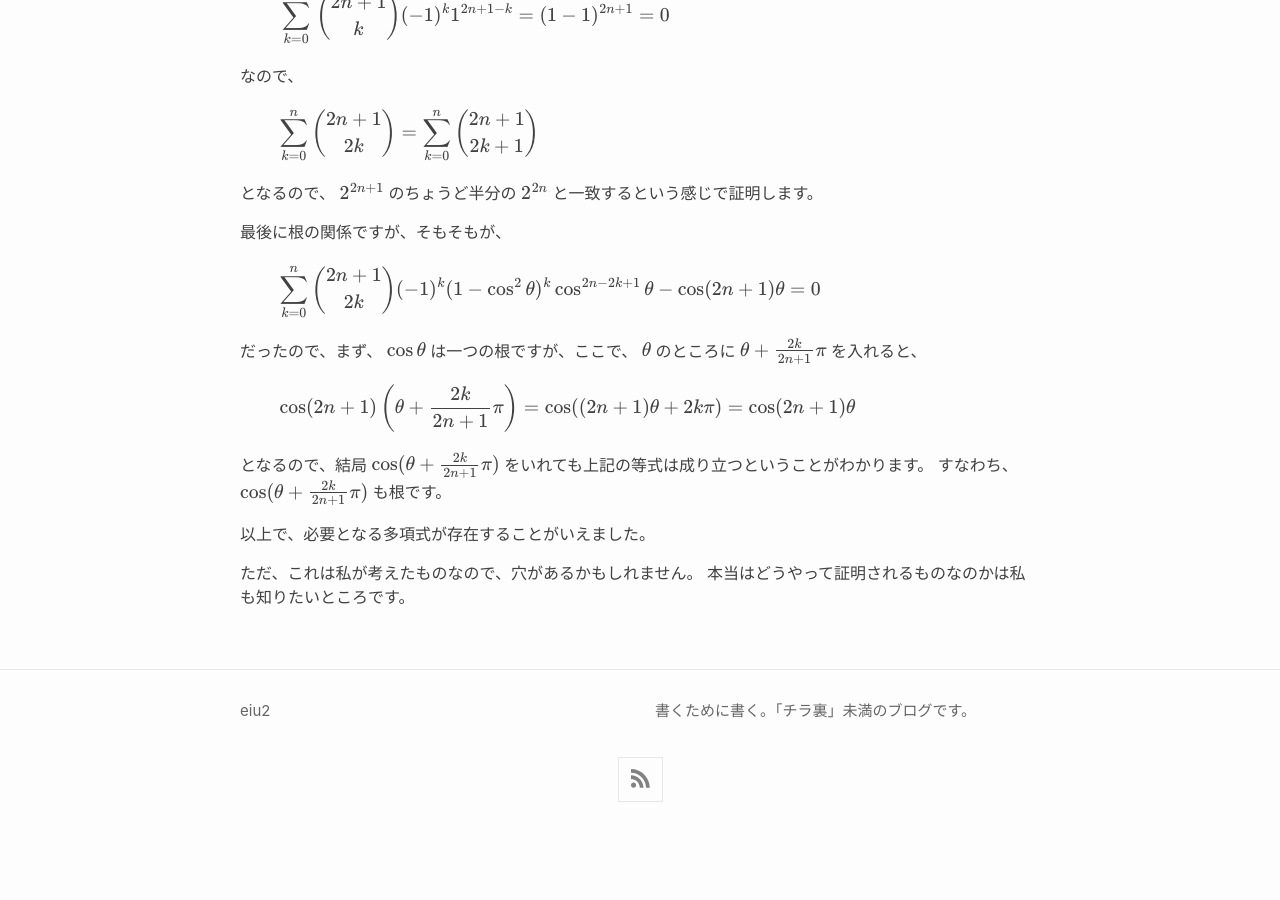
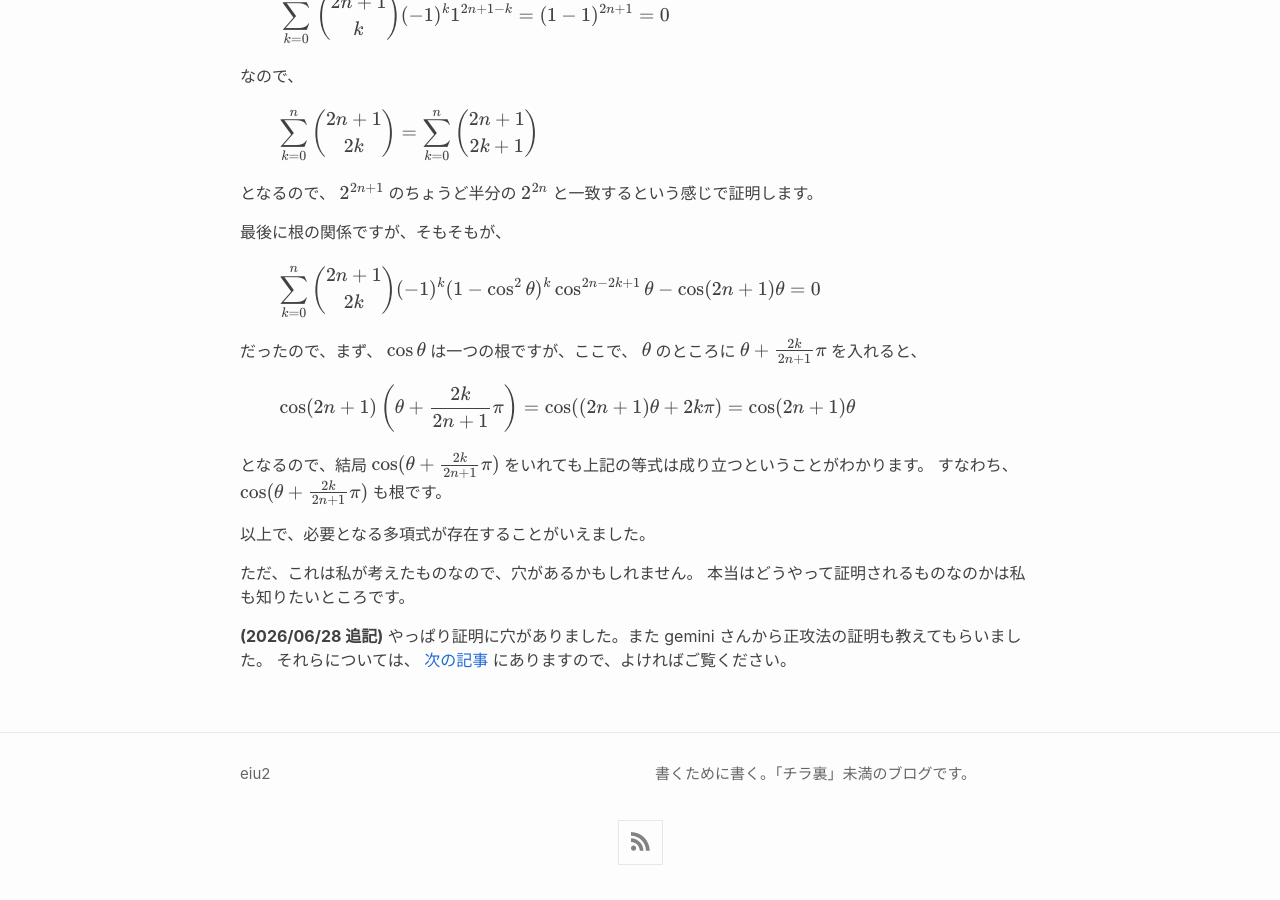
Before and after one commit to eiu2/eiu2.github.com, a Jekyll site: the page built from _posts/2026-06-23-YATT.md, in a window 1280 px wide and 900 px high, scrolled down 4803 px. Built offline with Jekyll 4.4.1, drawn with Linux system fonts in a browser that asks for light colours; nearby versions of some CDN libraries; formulas are drawn with MathJax 3; before the commit the page ends 5640 px from its top, so only the background shows below that.

Commit message:
Update 2026-06-23-YATT.md

```diff
--- a/_posts/2026-06-23-YATT.md
+++ b/_posts/2026-06-23-YATT.md
@@ -338,3 +338,8 @@ $\cos(\theta + \frac{2k}{2n+1} \pi)$
 
 ただ、これは私が考えたものなので、穴があるかもしれません。
 本当はどうやって証明されるものなのかは私も知りたいところです。
+
+**(2026/06/28 追記)** やっぱり証明に穴がありました。また gemini さんから正攻法の証明も教えてもらいました。
+それらについては、
+[次の記事](https://eiu2.github.io/2026/06/28/YAATT.html)
+にありますので、よければご覧ください。
```
